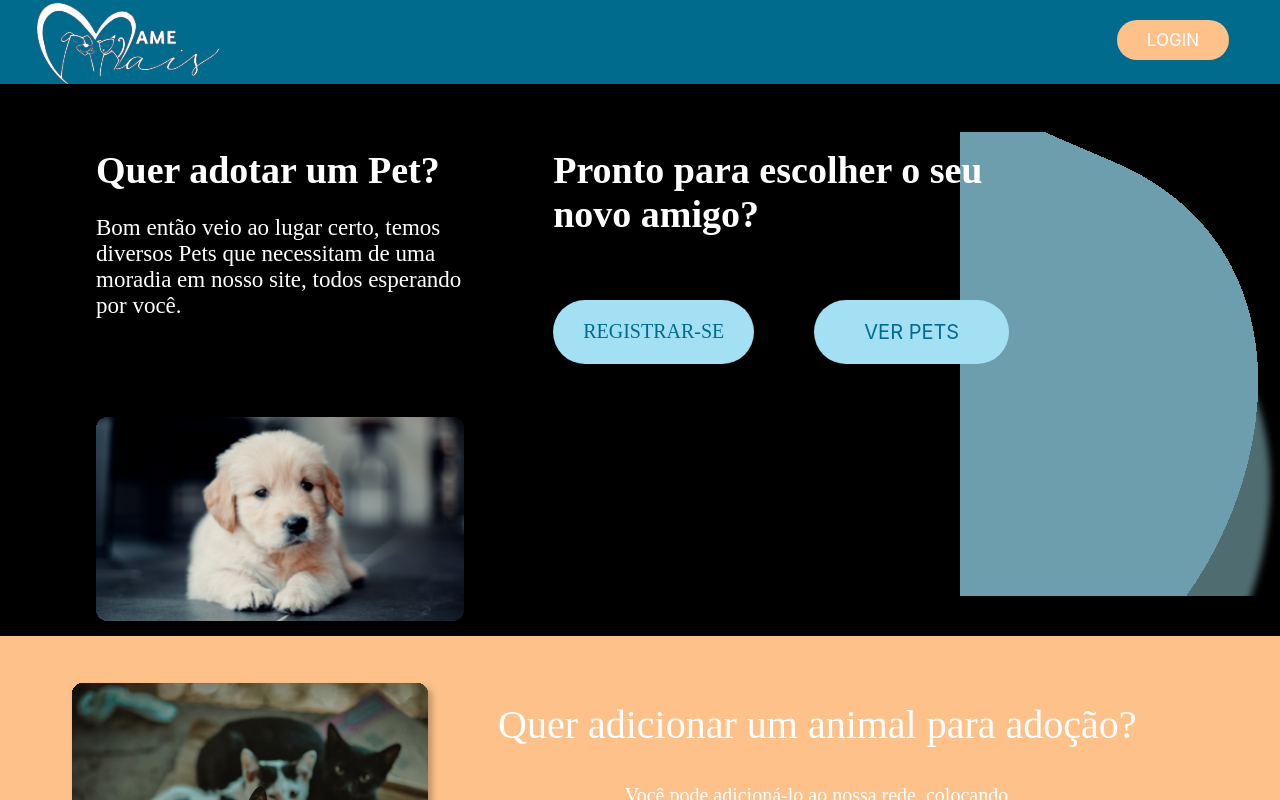
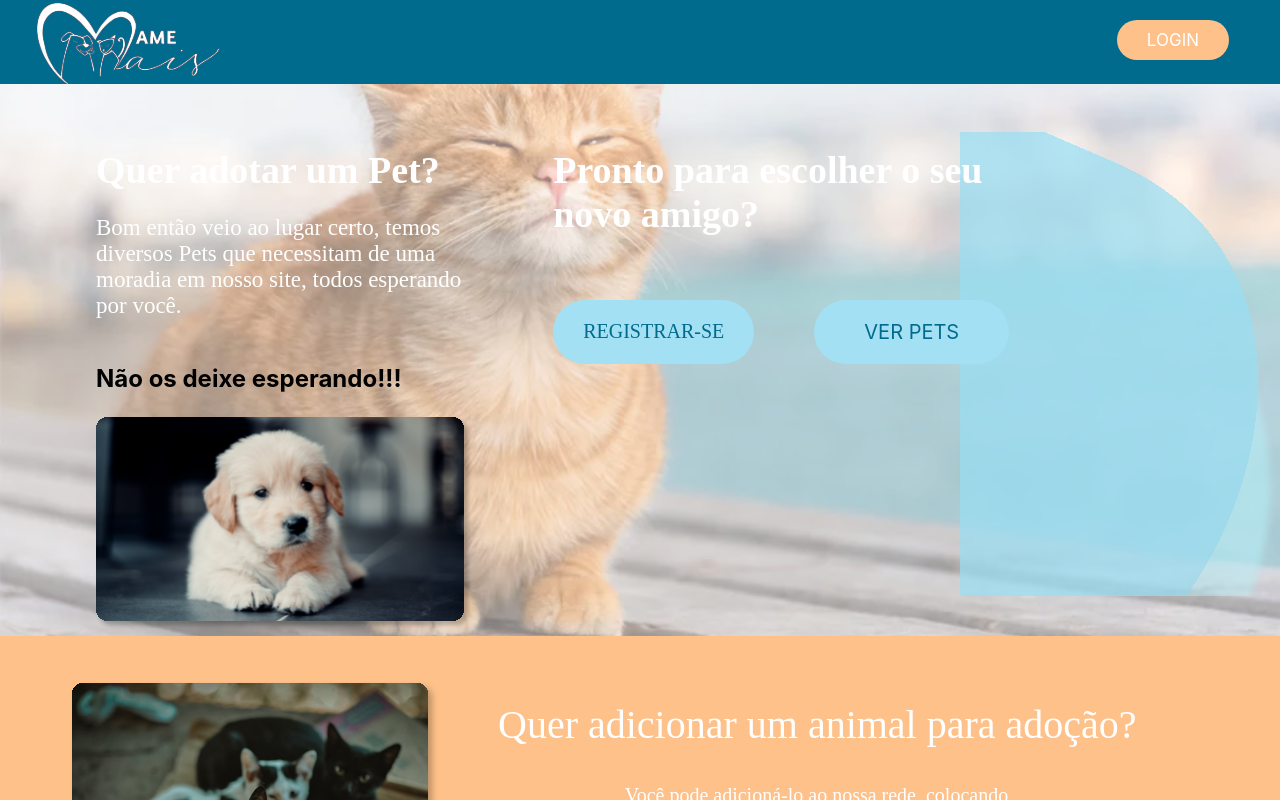
Before and after one commit to NauaaN/ReactAmeMais, a React (Create React App) app: page /ladingpage in a window 1280 px wide. Shown: the top 800 px of the page. Built offline with nearby package versions, Linux system fonts and the light colour scheme.

Commit message:
alterei sim

```diff
--- a/src/pages/cadastrarpet/index.scss
+++ b/src/pages/cadastrarpet/index.scss
@@ -5,7 +5,7 @@
 }
 body {
 
-    background-color: #000000;
+
     background-size: 100%;
     background-repeat: no-repeat;
     background-image: url('../../../public/images/image\ 15.svg');
--- a/src/pages/login/index.scss
+++ b/src/pages/login/index.scss
@@ -1,6 +1,10 @@
 .login {
     display: flex;
     flex-direction: column;
+    background-image: url('../../../public/images/image\ 13.svg');
+    background-size: 100%;
+    background-repeat: no-repeat;
+
 }
 
 .login2 {
@@ -9,16 +13,6 @@
     flex-direction: column;
     align-items: center;
     justify-content: center;
-}
-
-body {
-    background-image: url('');
-    background-size: 100%;
-    background-repeat: no-repeat;
-
-
-
-
 }
 
 .textom{
```
